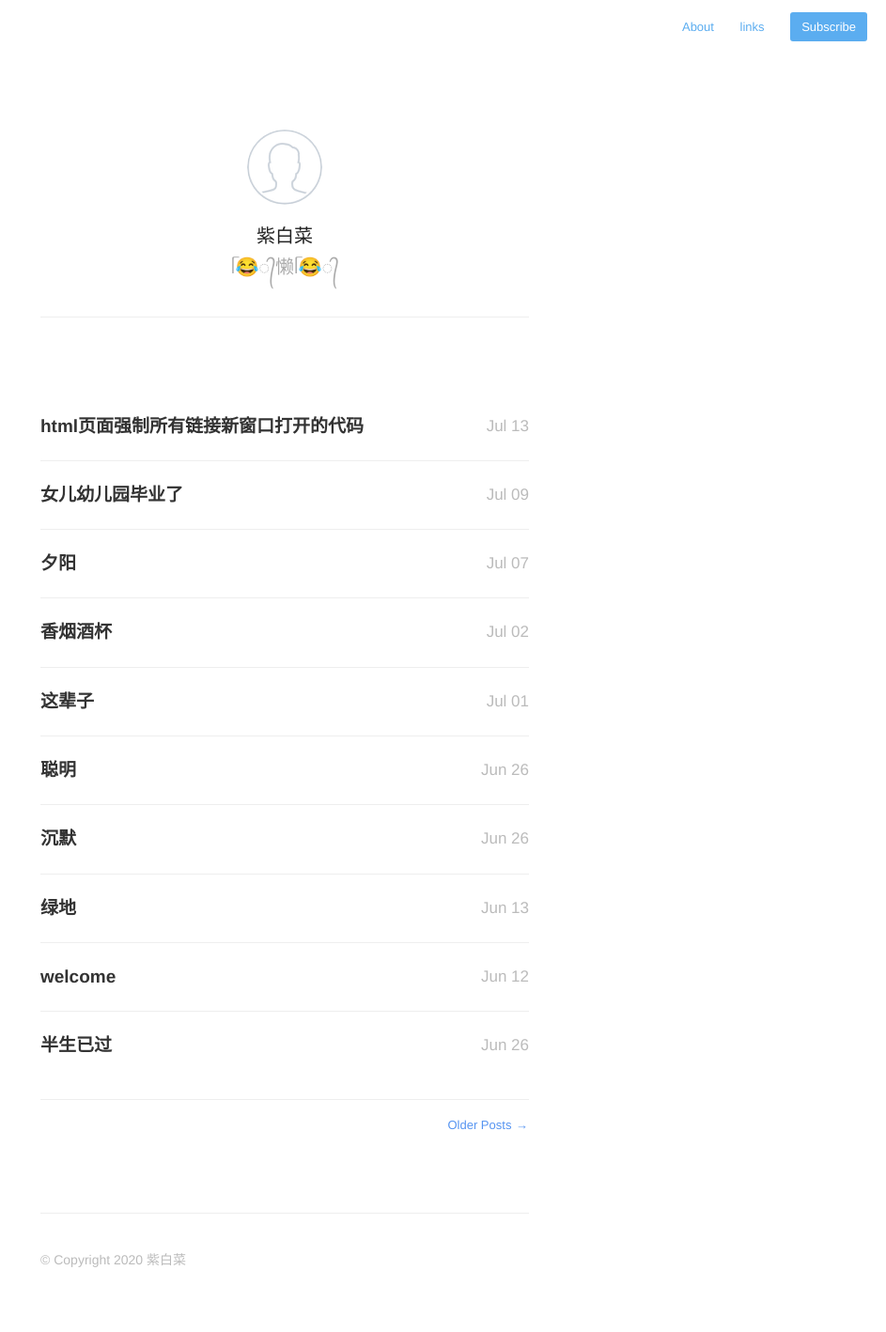
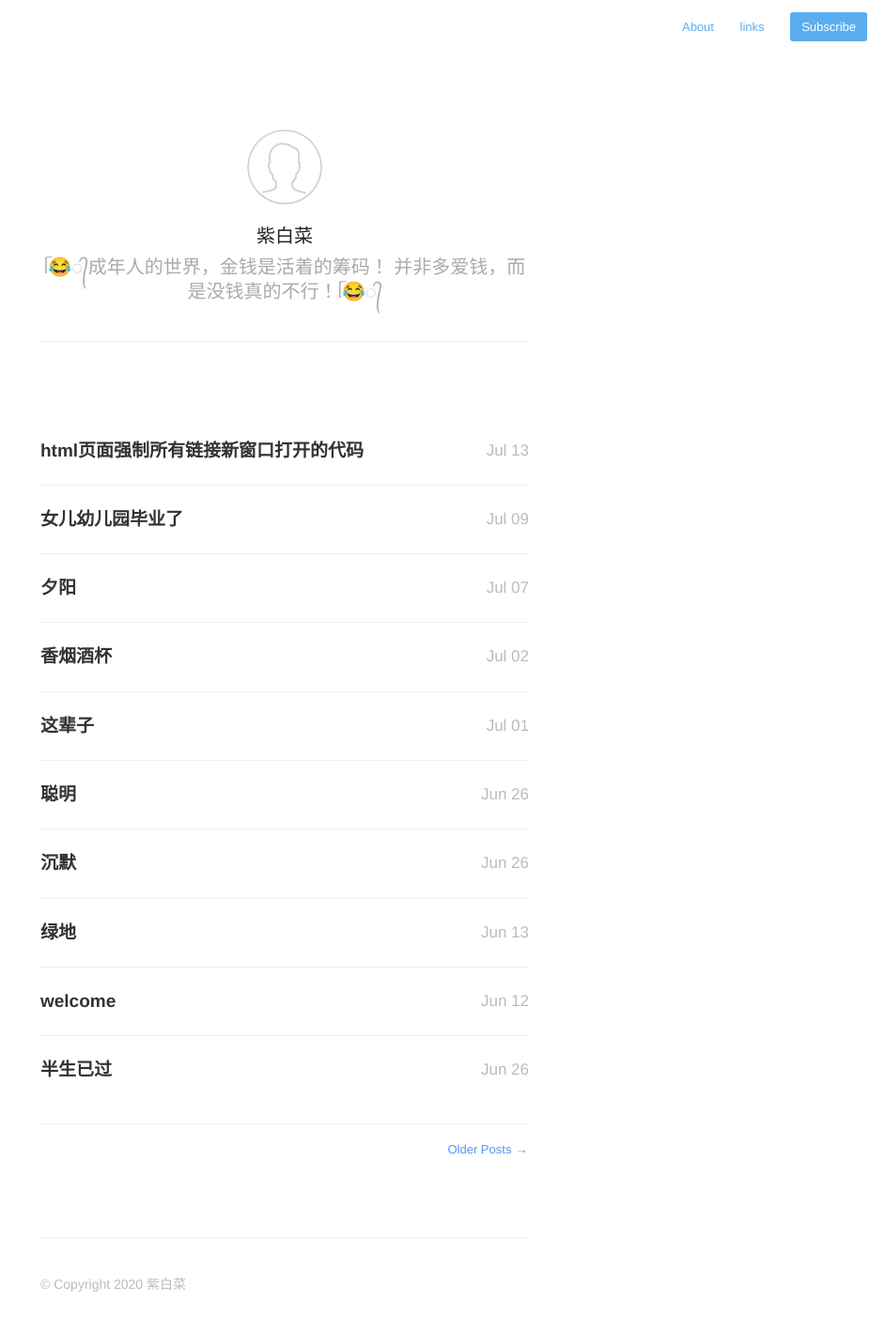
Before and after one commit to ZiBaiCai/zibaicai.github.io, a Jekyll site: the page built from index.html, in a window 1280 px wide. Shown: the whole page at 94% size, without its empty margins (337-1280 px from the left). Built offline with Jekyll 4.4.1, drawn with Linux system fonts in a browser that asks for light colours; nearby versions of some CDN libraries; the list of posts is cut into pages by our own code; before the commit the page ends 1392 px from its top, so only the background shows below that.

Commit message:
Update _config.yml

```diff
--- a/_config.yml
+++ b/_config.yml
@@ -1,5 +1,6 @@
 name: 紫白菜
-description: ᥬ😂᭄懒ᥬ😂᭄
+description: ᥬ😂᭄成年人的世界，金钱是活着的筹码！
+             并非多爱钱，而是没钱真的不行！ᥬ😂᭄
 meta_description: "紫白菜，zibaicai，Your New Jekyll Site, "
 
 aboutPage: true
```
